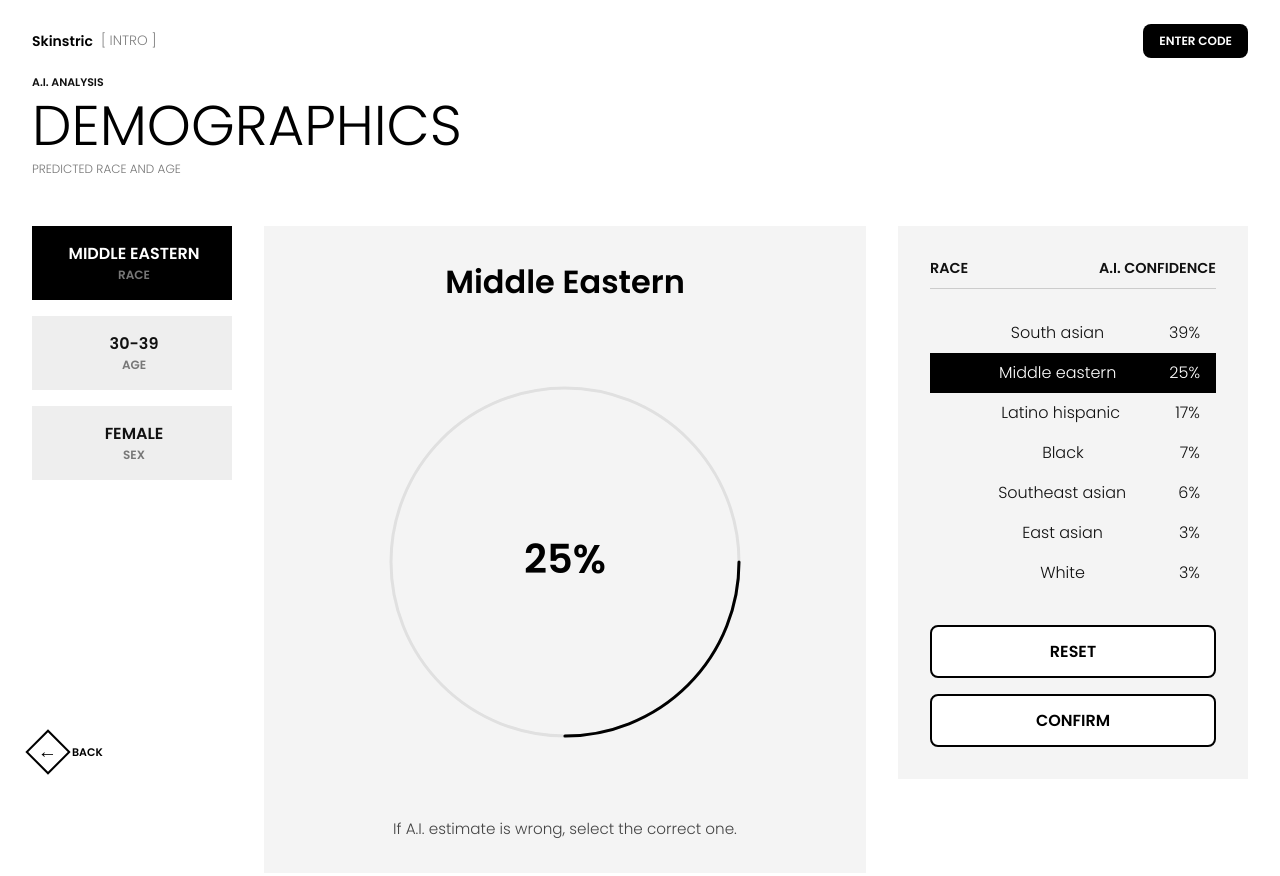
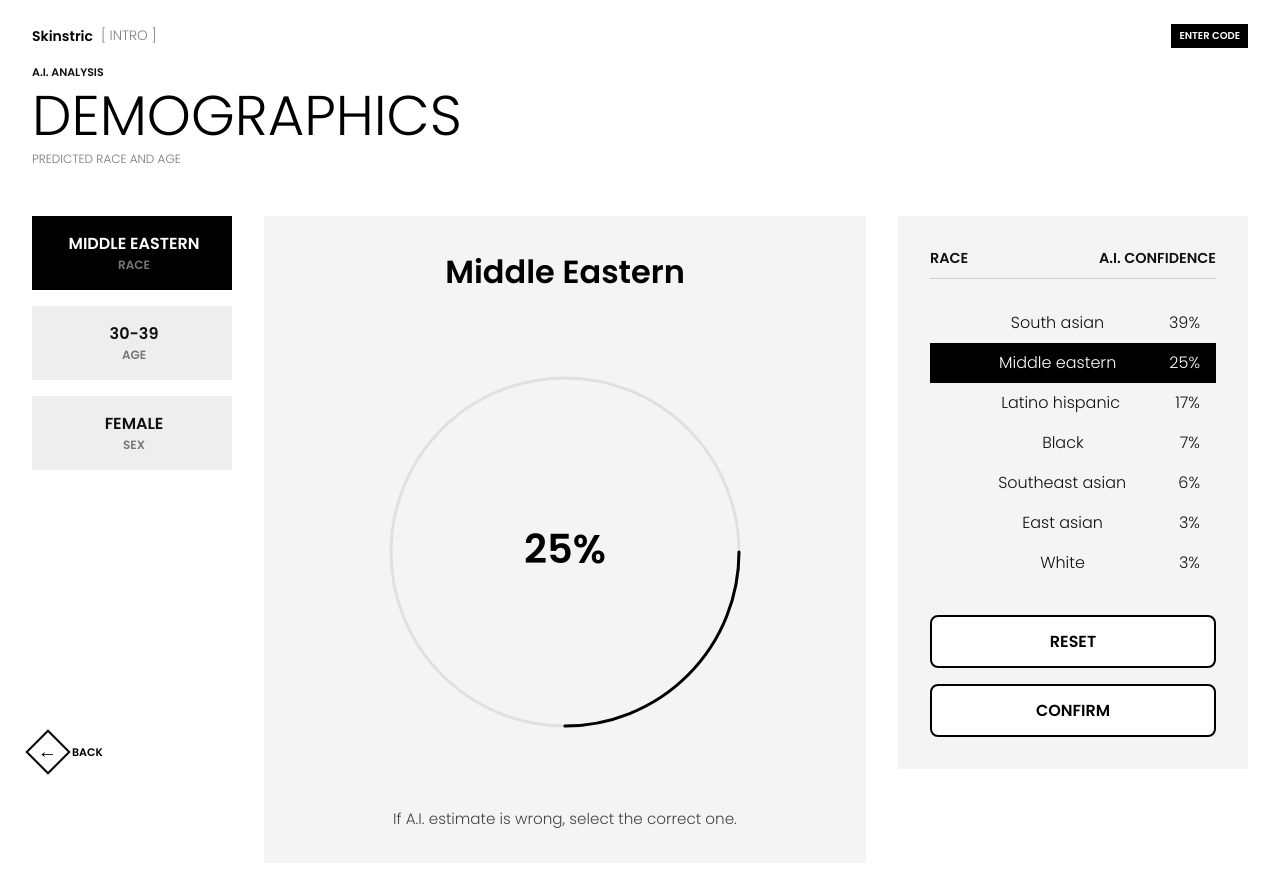
Before and after one commit to tashamcglashan/tasha-skinstric, a React (Vite) app: page /demographics in a window 1280 px wide. Shown: the top 876 px of the page. Built offline with nearby package versions, Linux system fonts and the light colour scheme.

Commit message:
correctly decreased demographics button and text

```diff
--- a/src/pages/Demographics.css
+++ b/src/pages/Demographics.css
@@ -43,12 +43,13 @@
 .demographics-page .enter-code-button {
   background: black;
   color: white;
-  padding: 0.5rem 1rem;
+  padding: 4px 8px;
   font-weight: bold;
   border: none;
+  border-radius: 0;
   cursor: pointer;
   text-transform: uppercase;
-  font-size: 0.75rem;
+  font-size: 10px;
 }
 
 /* SECTION HEADER */
--- a/src/pages/Demographics.jsx
+++ b/src/pages/Demographics.jsx
@@ -65,7 +65,7 @@ const Demographics = () => {
           <span className="nav-logo">Skinstric</span>
           <span className="nav-intro">[ INTRO ]</span>
         </div>
-        <button className="enter-code-button">ENTER CODE</button>
+        <button className=".demographics-page enter-code-button">ENTER CODE</button>
       </div>
 
       {/* Section Title */}
```
